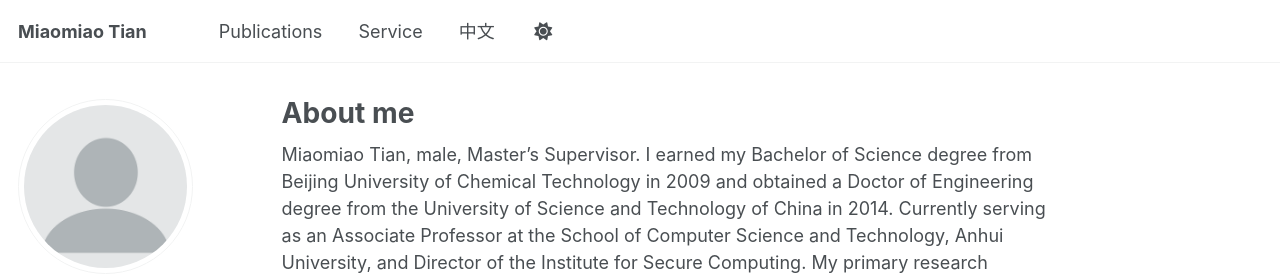
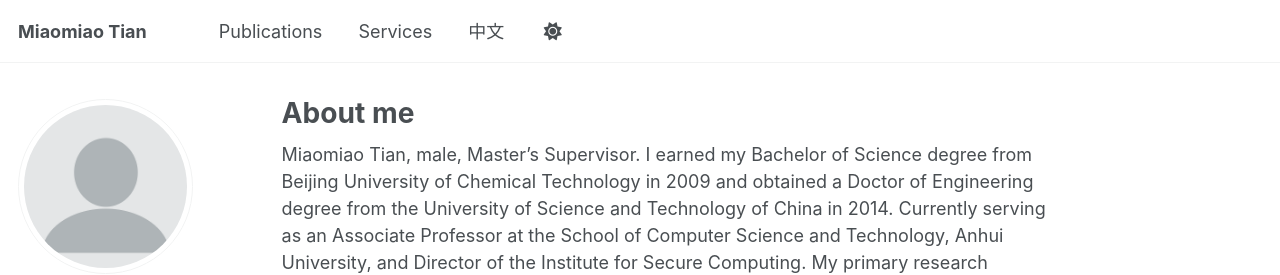
Before and after one commit to dmtian/dmtian.github.io, a Jekyll site: the page built from _pages/about.md, in a window 1280 px wide. Shown: the top 275 px of the page. Built offline with Jekyll 4.4.1, drawn with Linux system fonts in a browser that asks for light colours.

Commit message:
Update navigation.yml

```diff
--- a/_data/navigation.yml
+++ b/_data/navigation.yml
@@ -11,7 +11,7 @@ main:
   - title: "Publications"
     url: /publications/
 
-  - title: "Service"
+  - title: "Services"
     url: /Service/
 
   - title: "中文"
```
